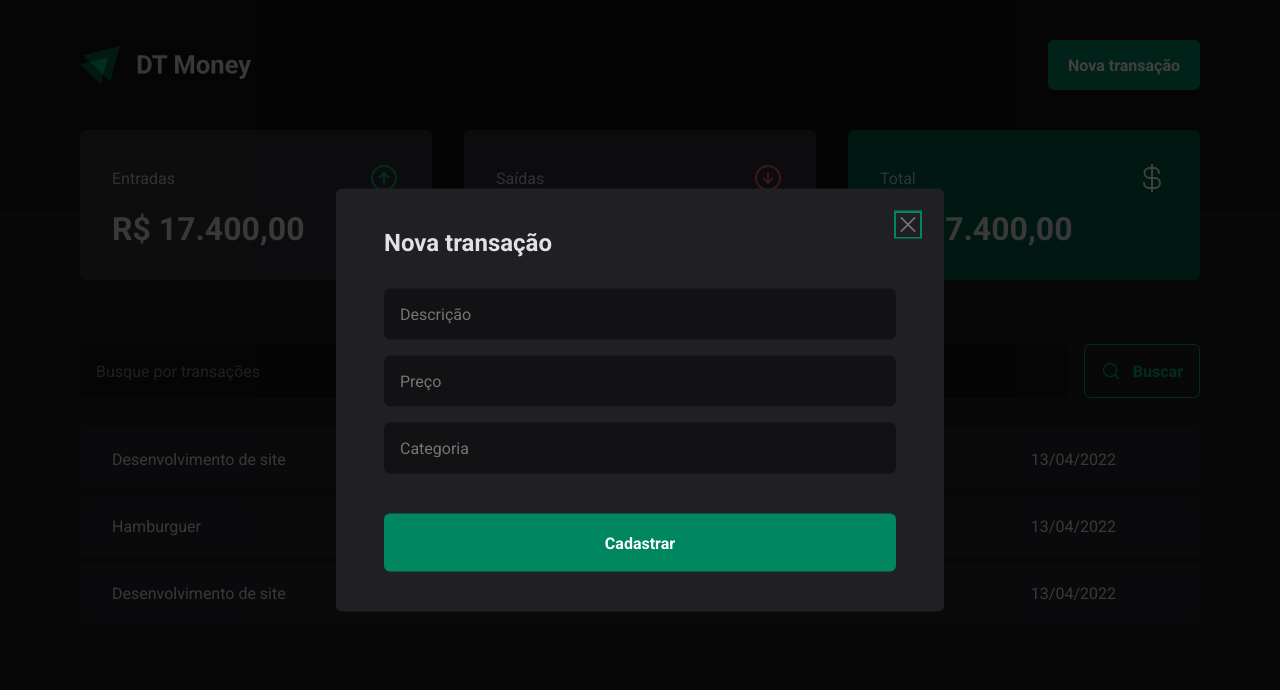
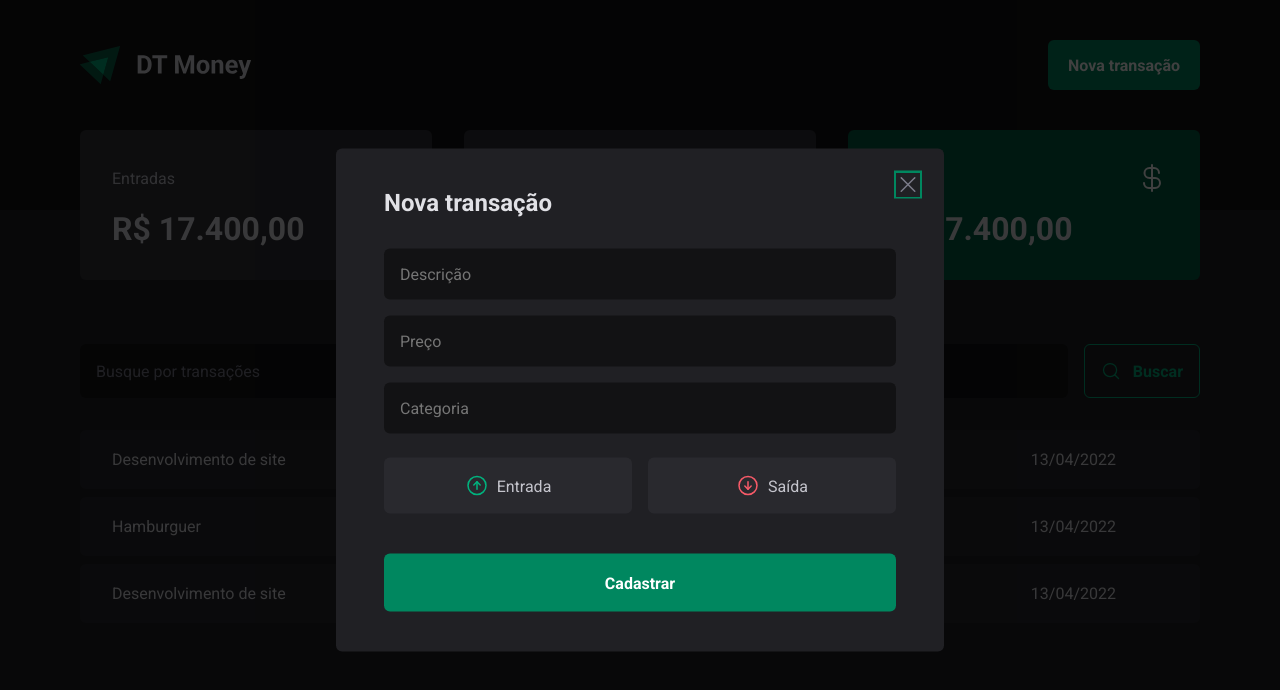
Before and after one commit to yale1995/personal-controller-finance-app, a React (Vite) app: page / in a window 1280 px wide. Both pictures are taken after a click on the button "Nova transação". Shown: the top 690 px of the page. Built offline with nearby package versions, Linux system fonts and the light colour scheme.

Commit message:
feat: transaction type and transaction type button

```diff
--- a/src/components/NewTransactionModal/index.tsx
+++ b/src/components/NewTransactionModal/index.tsx
@@ -1,6 +1,14 @@
 import * as Dialog from '@radix-ui/react-dialog'
-import { CloseButton, Content, Overlay } from './styles'
-import { X } from 'phosphor-react'
+
+import {
+  CloseButton,
+  Content,
+  Overlay,
+  TransactionType,
+  TransactionTypeButton,
+} from './styles'
+
+import { X, ArrowCircleDown, ArrowCircleUp } from 'phosphor-react'
 
 export function NewTransactionModal() {
   return (
@@ -18,6 +26,18 @@ export function NewTransactionModal() {
           <input type="number" placeholder="Preço" required />
           <input type="text" placeholder="Categoria" required />
 
+          <TransactionType>
+            <TransactionTypeButton variant="income" value="income">
+              <ArrowCircleUp size={24} />
+              Entrada
+            </TransactionTypeButton>
+
+            <TransactionTypeButton variant="outcome" value="outcome">
+              <ArrowCircleDown size={24} />
+              Saída
+            </TransactionTypeButton>
+          </TransactionType>
+
           <button type="submit">Cadastrar</button>
         </form>
       </Content>
```
